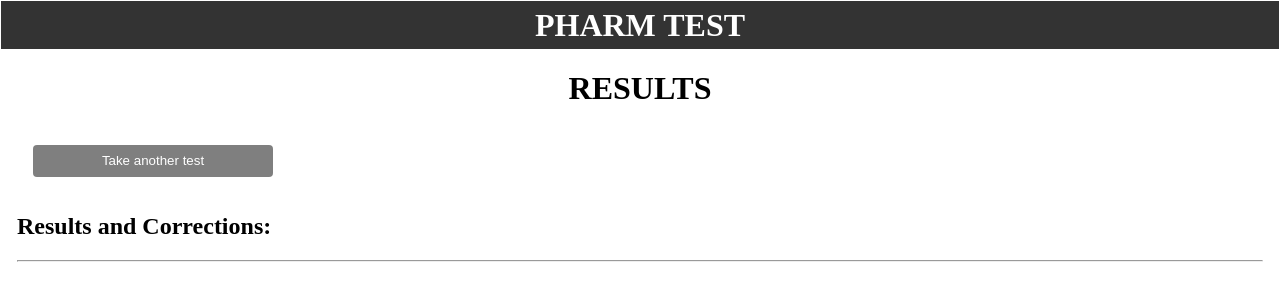
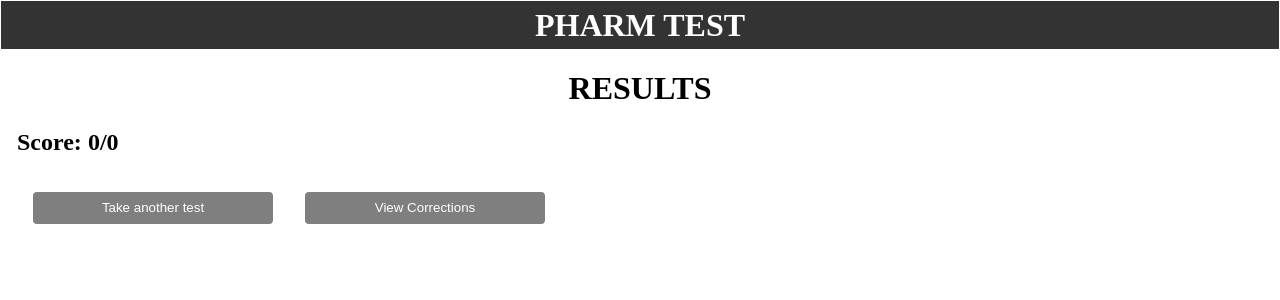
Before and after one commit to wilsonXeem/Pharm-Test-App, a React (Create React App) app: page /result in a window 1280 px wide. Shown: the top 300 px of the page. Built offline with nearby package versions, Linux system fonts and the light colour scheme.

Commit message:
made a little correction

```diff
--- a/src/Pages/Resultpage.js
+++ b/src/Pages/Resultpage.js
@@ -10,7 +10,7 @@ export default function Resultpage() {
     <>
       <Heading />
       <h1 style={{ textAlign: "center" }}>RESULTS</h1>
-      {course === "cology" ? <Result /> : <TrueOrFalseResult />}
+      {course === "cology" ? <TrueOrFalseResult /> : <Result />}
     </>
   );
 }
```
